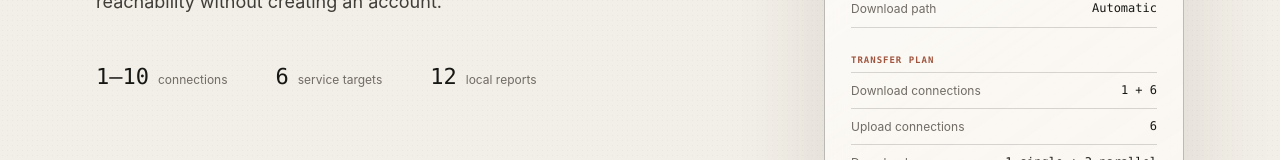
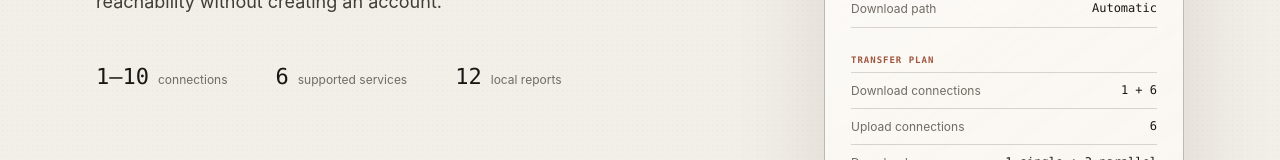
Before and after one commit to JohnnyZLi/Network-Diagnostics-Suite, a React (Vite) app: page / in a window 1280 px wide. Shown: the part 547-707 px from the top of the page. Built offline with nearby package versions, Linux system fonts and the light colour scheme.

Commit message:
Clarify supported service count

```diff
--- a/src/App.tsx
+++ b/src/App.tsx
@@ -237,7 +237,7 @@ export default function App() {
               <p>Throughput is only one part of a usable network. Compare single-flow and aggregate capacity, then inspect latency distributions, jitter, request failures, loaded responsiveness, bufferbloat, and common-service reachability without creating an account.</p>
               <div className="hero__facts">
                 <div><strong>1–10</strong><span>connections</span></div>
-                <div><strong>6</strong><span>service targets</span></div>
+                <div><strong>6</strong><span>supported services</span></div>
                 <div><strong>{MAX_RECENT_RESULTS}</strong><span>local reports</span></div>
               </div>
             </div>
```
